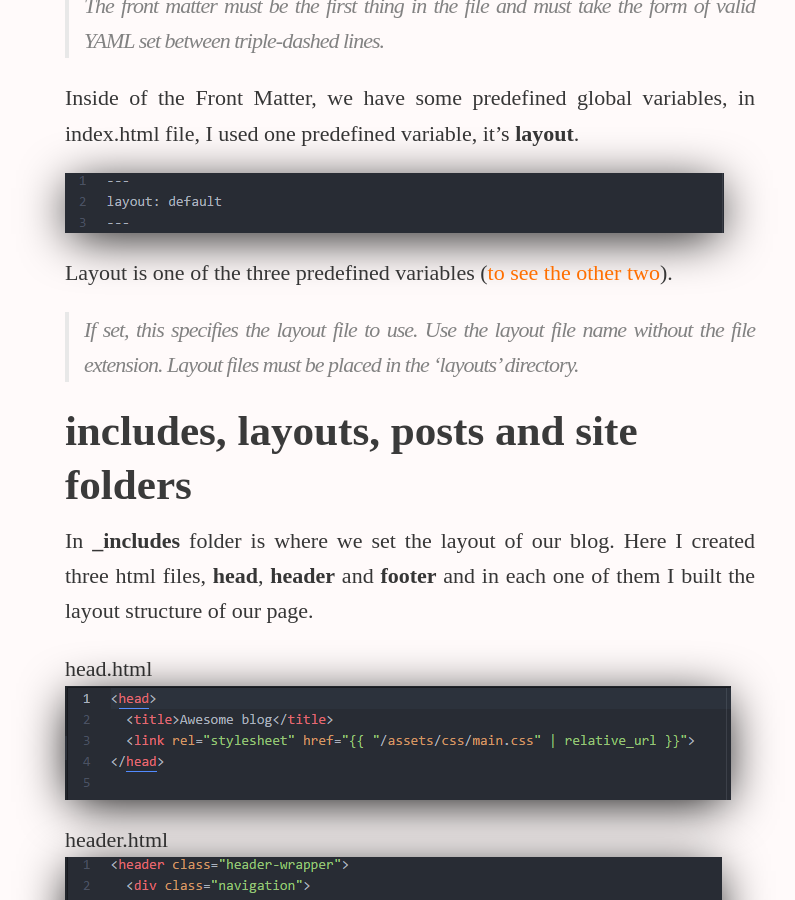
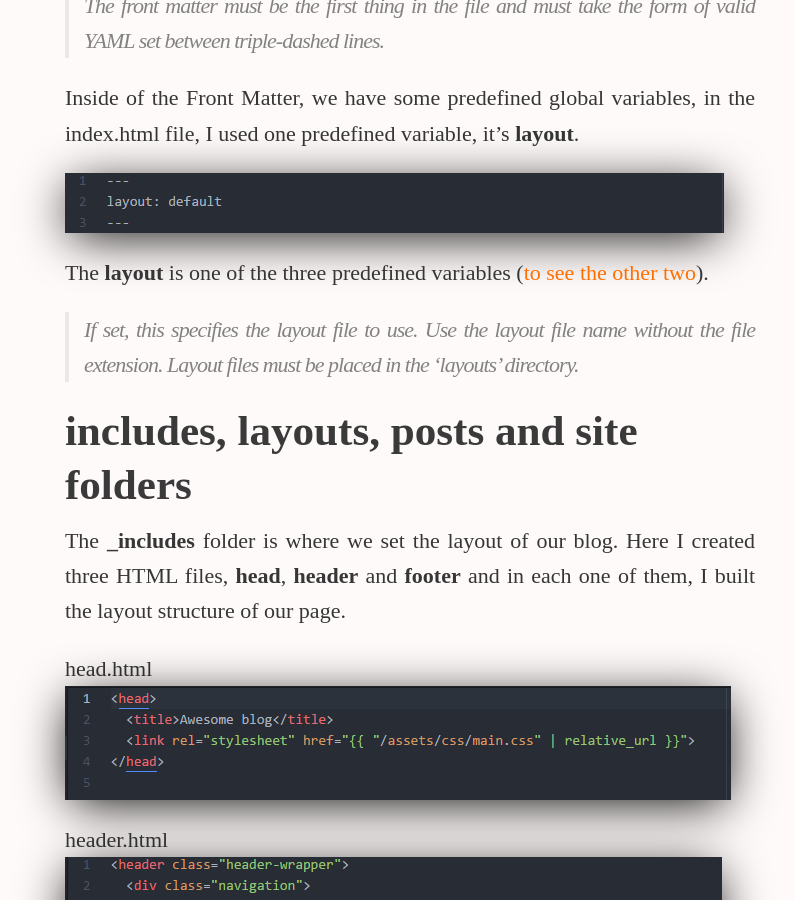
Before and after one commit to diesc/diesc.github.io, a Jekyll site: the page built from _posts/2017-05-02-jekyll-structure.md, in a window 1280 px wide and 900 px high, scrolled down 8318 px. Shown: the whole window, without its empty margins (230-1025 px from the left). Built offline with Jekyll 4.4.1, drawn with Linux system fonts in a browser that asks for light colours; some web fonts are replaced; comment, search, counter and statistics services are not loaded; some of the changed text lies outside the part shown.

Commit message:
Grammarly

````diff
--- a/_posts/2017-05-02-jekyll-structure.md
+++ b/_posts/2017-05-02-jekyll-structure.md
@@ -11,7 +11,7 @@
 ---
 ### The second part of Jekyll tutorial, Beside of directory structure, you're going to see how to create a blank project by yourself.
 
-In the previous post you've learned how to set up your environment. Now in this post you’re going to know how Jekyll directory structure works and how you can create your first blank project.
+In the previous post, you've learned how to set up your environment. Now in this post, you’re going to know how Jekyll directory structure works and how you can create your first blank project.
 
 #### Text Editor
 
@@ -56,14 +56,14 @@
 
 Now you're asking yourself: - Where are the other files and folders?
 
-The others files and folders are located in Ruby gem folder. To know where the gem folder is located, open your command prompt or terminal (if you're in Linux or Mac OS X), go to **myblog** folder and type:
+The others files and folders are located in Ruby gem folder. To know where the gem folder is located, open your command prompt or terminal (if you're on Linux or Mac OS X), go to **myblog** folder and type:
 
 ```
 bundle show minima
 ```
 ![cmd](/assets/img/cmd1.png)
 
-If you open on your favorite text editor.
+If you open in your favorite text editor.
 
 ![Files and Folders2](/assets/img/j2.png)
 
@@ -71,7 +71,7 @@
 
 #### Creating The Blank Project
 
-The minima themes is pretty cool but if I want to create my own project without the minima template by default?
+The minima themes are pretty cool but if I want to create my own project without the minima template by default?
 
 It's possible and it's simple. First, we need to choose a new local to create our new project. I'll create my new project into my **Documents** folder, feel free to choose your personal folder place to create our new project. Into the folder you choose, you're going to type:
 
@@ -162,7 +162,7 @@
 ```
 Now we need to create the **_includes**, **_assets** folders.
 
-Inside of **_assets** folder, create the **css** folder and inside of **css** folder create the **main.css** file.
+Inside of **_assets** folder, create the **CSS** folder and inside of **CSS** folder create the **main.css** file.
 
 ### Index.html
 
@@ -172,17 +172,17 @@
 
 > The front matter must be the first thing in the file and must take the form of valid YAML set between triple-dashed lines.
 
-Inside of the Front Matter, we have some predefined global variables, in index.html file, I used one predefined variable, it's **layout**.
+Inside of the Front Matter, we have some predefined global variables, in the index.html file, I used one predefined variable, it's **layout**.
 
 ![Text Editor 1](/assets/img/te01.png)
 
-Layout is one of the three predefined variables ([to see the other two](https://jekyllrb.com/docs/frontmatter/)).
+The **layout** is one of the three predefined variables ([to see the other two](https://jekyllrb.com/docs/frontmatter/)).
 
 > If set, this specifies the layout file to use. Use the layout file name without the file extension. Layout files must be placed in the  'layouts' directory.
 
 ### includes, layouts, posts and site folders
 
-In **_includes** folder is where we set the layout of our blog. Here I created three html files, **head**, **header** and **footer** and in each one of them I built the layout structure of our page.
+The **_includes** folder is where we set the layout of our blog. Here I created three HTML files, **head**, **header** and **footer** and in each one of them, I built the layout structure of our page.
 
 head.html
 ![head.html](/assets/img/head.png)
@@ -193,7 +193,7 @@
 footer.html
 ![footer.html](/assets/img/footer.png)
 
-In **_layouts** folder is where we define the layout of our pages. Remember when I cited about Front Matter, triple-dashed lines and so on, got it!? Remember that inside of these triple-dashed lines I've setted the 'layout: default' variable? Here we can create our default, page and post page. In this example, I created the default.html and post.html only.
+The **_layouts** folder is where we define the layout of our pages. Remember when I cited about Front Matter, triple-dashed lines and so on, got it!? Remember that inside of these triple-dashed lines I've set the 'layout: default' variable? Here we can create our default, page and post page. In this example, I created the default.html and post.html only.
 
 default.html
 ![default.html](/assets/img/default.png)
@@ -201,17 +201,17 @@
 post.html
 ![post.html](/assets/img/post.png)
 
-If you've noticed in post.html file, there is a front matter with 'layout: default' inside it, it means that post.html is inheriting all the properties of default.html file.
+If you've noticed in the post.html file, there is a front matter with 'layout: default' inside it, it means that post.html is inheriting all the properties of the default.html file.
 
-You've noticed some text inside of a double braces too, didn't you? These are global, site and page variables that Jekyll makes a variety of data available via the [Liquid templating system](https://github.com/Shopify/liquid/wiki).
+You've noticed some text inside of double braces too, didn't you? These are global, site and page variables that Jekyll makes a variety of data available via the [Liquid templating system](https://github.com/Shopify/liquid/wiki).
 
-In **_post** folder is where we create our posts. To create a post we need to follow the format **YEAR-MONTH-DAY-title.MARKUP** or **YEAR-MONTH-DAY-title.MD**, example: ***2017-05-03-example.markup*** or ***2017-05-03-example.md***.
+The **_post** folder is where we create our posts. To create a post we need to follow the format **YEAR-MONTH-DAY-title.MARKUP** or **YEAR-MONTH-DAY-title.MD**, example: ***2017-05-03-example.markup*** or ***2017-05-03-example.md***.
 
 post file example
 
 ![markup](/assets/img/postmd.png)
 
-In **_site** folder is where the generated site will be placed (by default) once Jekyll is done transforming it.
+The **_site** folder is where the generated site will be placed (by default) once Jekyll is done transforming it.
 
 ### Running the project
 
````
Also changed, not shown: other parts of _posts/2017-05-02-jekyll-structure.md (+9 -9 lines).
